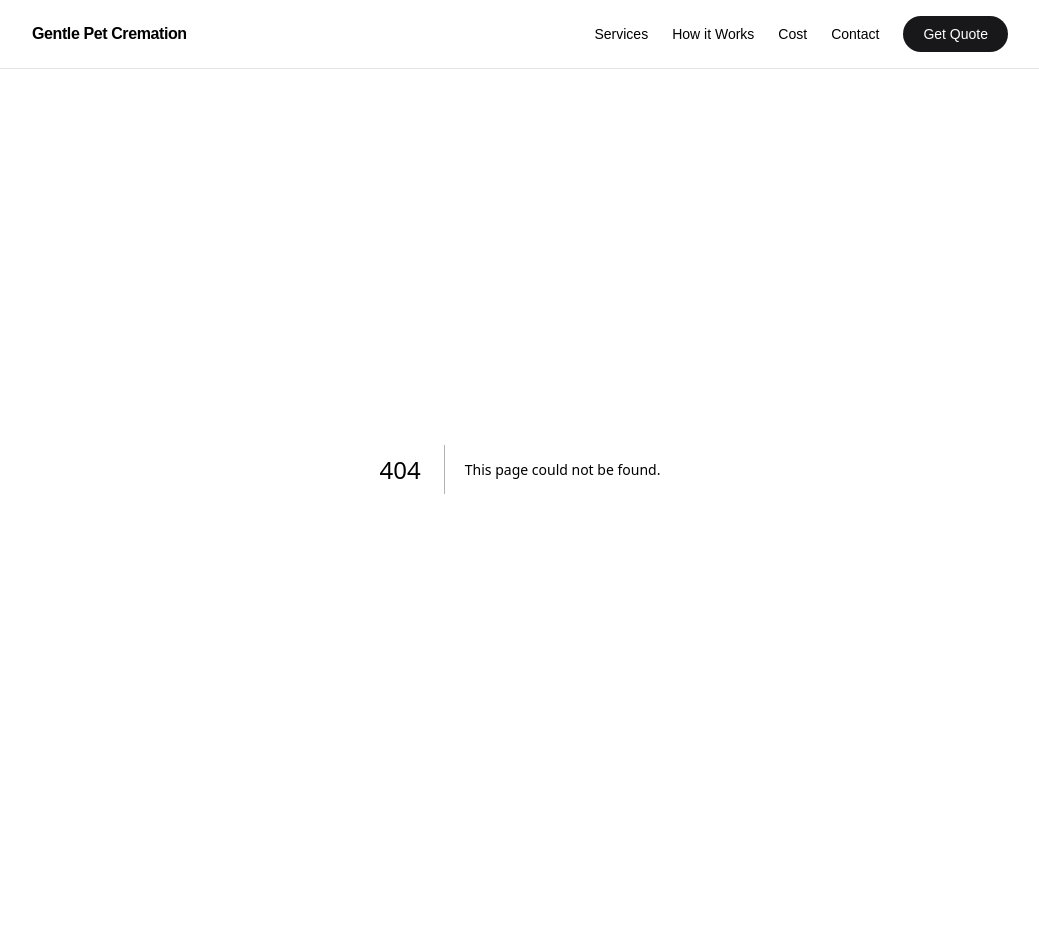
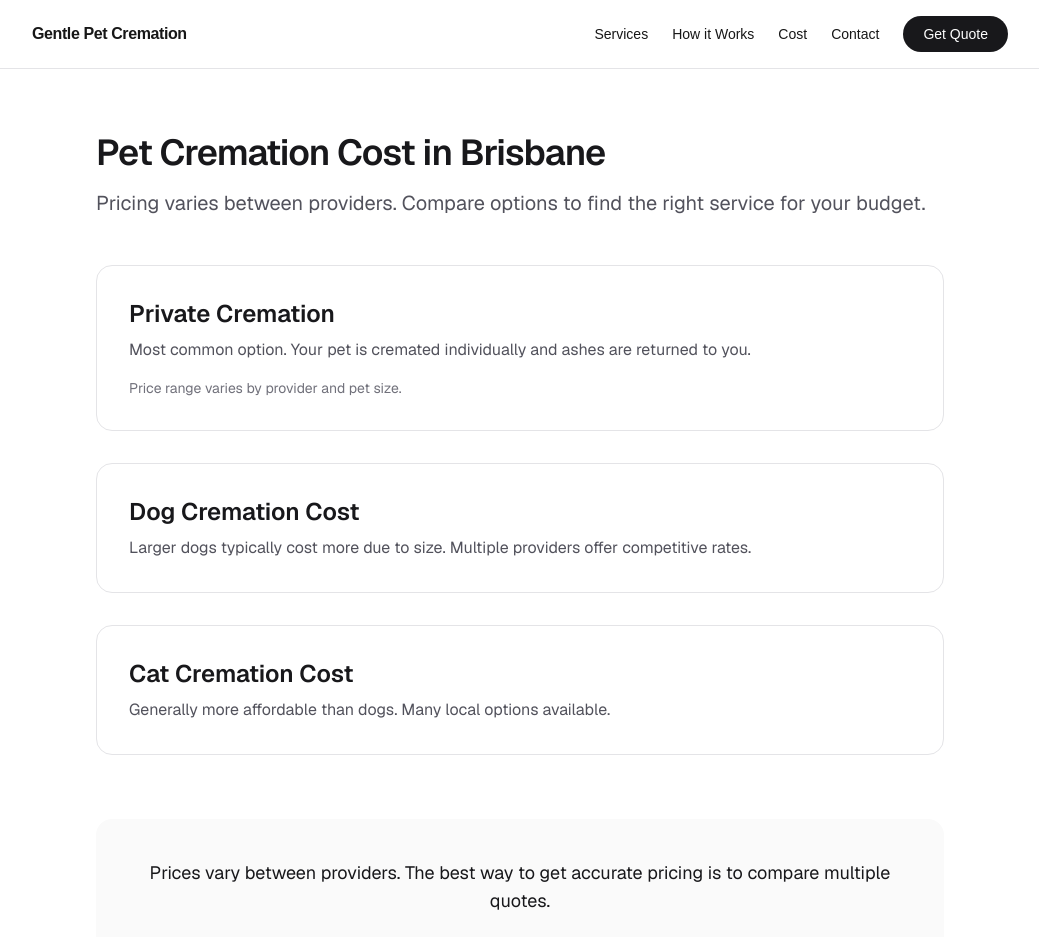
Before and after one commit to edwardted90/brisbanepetcremation, a Next.js app: page /cost in a window 1280 px wide. Before the commit this address had no page. Shown: the top 937 px of the page, without its empty margins (120-1159 px from the left). Before the commit the page ends 869 px from the top, so only its background shows below. Built offline with nearby package versions, Linux system fonts and the light colour scheme.

Commit message:
fix: domain consistency + schema markup

```diff
--- a/app/api/quote/route.ts
+++ b/app/api/quote/route.ts
@@ -12,7 +12,7 @@ export async function POST(request: Request) {
       phone,
       petType: petType || 'Not specified',
       timestamp: new Date().toISOString(),
-      source: 'gentlepetcremation.com',
+      source: 'https://www.gentlepetcremation.com',
     });
 
     // TODO: Add real email sending here using env vars for API keys
--- /dev/null
+++ b/app/cost/page.tsx
@@ -0,0 +1,43 @@
+import type { Metadata } from 'next';
+
+export const metadata: Metadata = {
+  title: 'Pet Cremation Cost Brisbane | Compare Prices',
+  description: 'Find out how much pet cremation costs in Brisbane. Compare pricing from local providers for dogs, cats and other pets. Get transparent quotes.',
+  keywords: ['pet cremation cost brisbane', 'dog cremation cost brisbane', 'cat cremation cost brisbane'],
+};
+
+export default function CostPage() {
+  return (
+    <div className="min-h-screen bg-white font-sans text-zinc-900">
+      <div className="mx-auto max-w-4xl px-6 py-16">
+        <h1 className="text-4xl font-semibold tracking-tight">Pet Cremation Cost in Brisbane</h1>
+        <p className="mt-4 text-xl text-zinc-600">Pricing varies between providers. Compare options to find the right service for your budget.</p>
+
+        <div className="mt-12 space-y-8">
+          <div className="rounded-2xl border border-zinc-200 p-8">
+            <h3 className="text-2xl font-semibold">Private Cremation</h3>
+            <p className="mt-2 text-zinc-600">Most common option. Your pet is cremated individually and ashes are returned to you.</p>
+            <p className="mt-4 text-sm text-zinc-500">Price range varies by provider and pet size.</p>
+          </div>
+
+          <div className="rounded-2xl border border-zinc-200 p-8">
+            <h3 className="text-2xl font-semibold">Dog Cremation Cost</h3>
+            <p className="mt-2 text-zinc-600">Larger dogs typically cost more due to size. Multiple providers offer competitive rates.</p>
+          </div>
+
+          <div className="rounded-2xl border border-zinc-200 p-8">
+            <h3 className="text-2xl font-semibold">Cat Cremation Cost</h3>
+            <p className="mt-2 text-zinc-600">Generally more affordable than dogs. Many local options available.</p>
+          </div>
+        </div>
+
+        <div className="mt-16 rounded-2xl bg-zinc-50 p-10 text-center">
+          <p className="text-lg">Prices vary between providers. The best way to get accurate pricing is to compare multiple quotes.</p>
+          <a href="/#quote" className="mt-6 inline-block rounded-full bg-zinc-900 px-10 py-5 text-xl font-semibold text-white transition hover:bg-black">
+            Get Free Quotes
+          </a>
+        </div>
+      </div>
+    </div>
+  );
+}
--- a/app/layout.tsx
+++ b/app/layout.tsx
@@ -57,7 +57,7 @@ export default function RootLayout({
       addressCountry: 'AU',
     },
     areaServed: ['Brisbane', 'Queensland', 'Australia'],
-    serviceType: 'Pet Cremation Lead Generation & Local Provider Matching',
+    serviceType: 'Pet Cremation Services',
     openingHours: 'Mo-Su 00:00-23:59',
     priceRange: '$$',
     hasOfferCatalog: {
--- a/app/page.tsx
+++ b/app/page.tsx
@@ -17,7 +17,7 @@ export default function GentlePetCremation() {
     "name": "Gentle Pet Cremation",
     "description": "Compare trusted pet cremation providers in Brisbane. Get instant quotes from local services.",
     "url": "https://www.gentlepetcremation.com",
-    "telephone": "0473 043 696",
+    "telephone": "+61 473 043 696",
     "address": {
       "@type": "PostalAddress",
       "addressLocality": "Brisbane",
```
